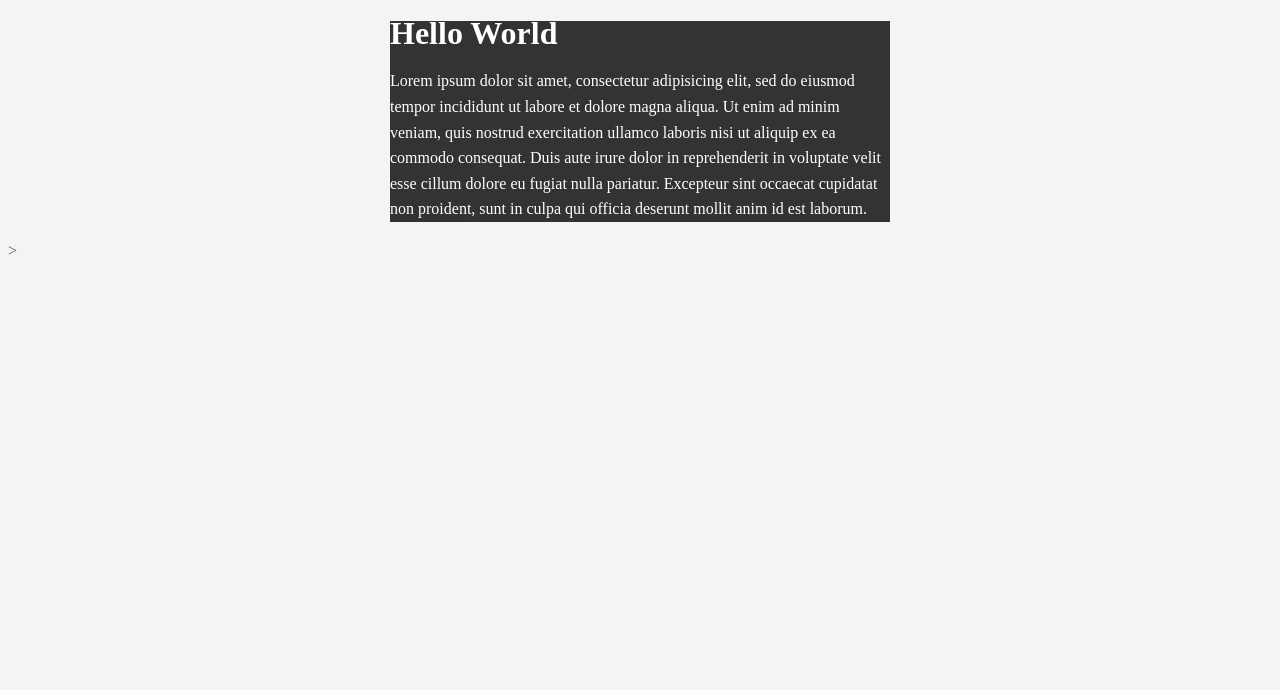
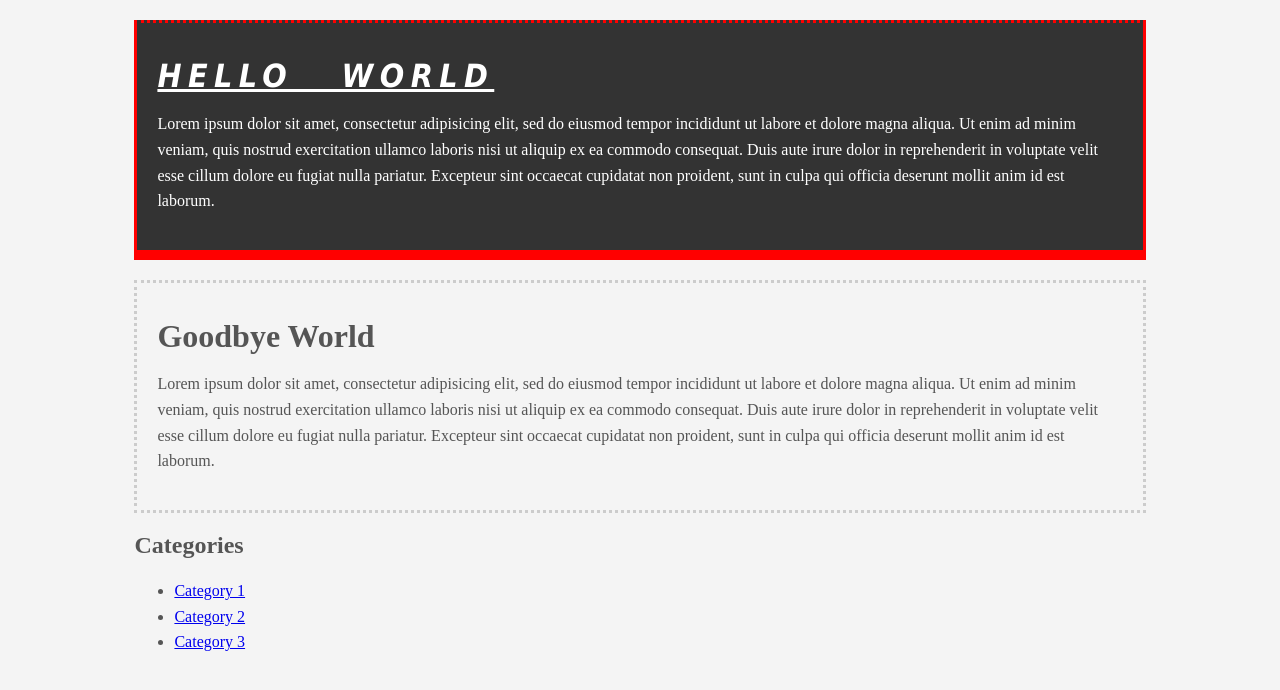
Before and after one commit to irinove/css-cheat-sheet, a plain HTML site: page index.html in a window 1280 px wide. Drawn offline with Linux system fonts and the light colour scheme.

Commit message:
Border,Padding, Mrgin

```diff
--- a/CSS/Style.css
+++ b/CSS/Style.css
@@ -1,3 +1,10 @@
+/*
+*{
+	margin: 0;
+	padding: 0;
+}
+*/
+
 body{
 	background-color: #f4f4f4;
 	color: #555555;
@@ -14,7 +21,7 @@ body{
 }
 
 .container{
-	width: 500px;
+	width: 80%;
 	margin: auto;
 }
 
@@ -22,4 +29,50 @@ body{
 
 	background-color: #333;
 	color: #fff;
+
+	border-right: 5px red solid;
+	border-left: 5px red solid;
+	border-top: 5px red solid;
+	border-bottom: 5px red solid;
+	/* same as above */
+
+	border: 5px red solid;
+
+	border-width: 3px;
+    border-bottom-width: 10px;
+    border-top-style: dotted;
+
+
+     padding-top: 20px;
+     padding-bottom: 20px;
+
+	 padding-right: 20px;
+	 padding-left: 20px;
+
+     /* same as above */
+
+     padding: 20px;
+
+    margin-top: 20px;
+    margin: : 20px 0;
+
+
 }
+
+.box-1 h1{
+	font-family: Tahoma;
+	font-weight: 800;
+	font-style: italic;
+	text-decoration: underline;
+	text-transform: uppercase;
+	letter-spacing: 0.2em;
+	word-spacing: 1em;
+
+
+}
+
+.box-2{
+	border: 3px dotted #ccc;
+	padding: 20px;
+	margin: 20px 0;
+}
--- a/index.html
+++ b/index.html
@@ -20,6 +20,34 @@
    proident, sunt in culpa qui officia deserunt mollit anim id est laborum.</p>
 
    </div>
-   </div>>
+
+    <div class="box-2">
+
+   <h1> Goodbye World </h1>
+
+   <p>
+   Lorem ipsum dolor sit amet, consectetur adipisicing elit, sed do eiusmod
+   tempor incididunt ut labore et dolore magna aliqua. Ut enim ad minim veniam,
+   quis nostrud exercitation ullamco laboris nisi ut aliquip ex ea commodo
+   consequat. Duis aute irure dolor in reprehenderit in voluptate velit esse
+   cillum dolore eu fugiat nulla pariatur. Excepteur sint occaecat cupidatat non
+   proident, sunt in culpa qui officia deserunt mollit anim id est laborum.</p>
+
+   </div>
+
+    <div class="categories">
+       <h2> Categories </h2>
+       <ul>
+
+          <li> <a href="#"> Category 1</a> </li>
+          <li> <a href="#"> Category 2</a> </li>
+          <li> <a href="#"> Category 3</a> </li>
+
+
+
+       </ul>
+
+    </div>
+   </div>
 </body>
 </html>
```
